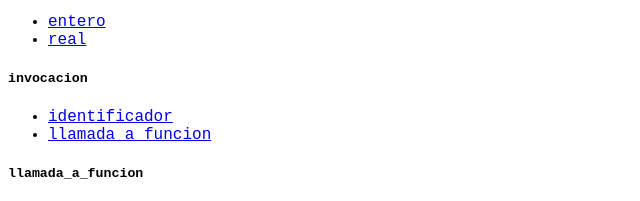
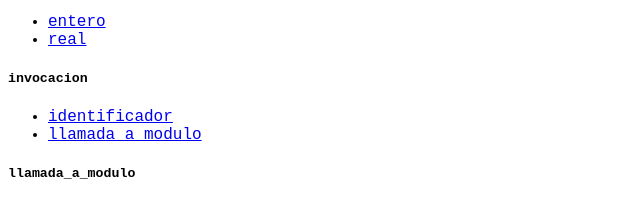
Before and after one commit to pl-lang/jsplint, a website: page documentacion/gramatica.html in a window 1280 px wide. Shown: the part 1680-1881 px from the top of the page, 0-640 px from the left. Drawn offline with Linux system fonts and the light colour scheme.

Commit message:
llamada_a_funcion --> llamada_a_modulo

```diff
--- a/documentacion/gramatica.html
+++ b/documentacion/gramatica.html
@@ -148,12 +148,12 @@
       <h5>invocacion</h5>
       <ul>
         <li><a href="#identificador">identificador</a></li>
-        <li><a href="#llamada_a_funcion">llamada_a_funcion</a></li>
+        <li><a href="#llamada_a_modulo">llamada_a_modulo</a></li>
       </ul>
     </div>
 
     <div class="sheet">
-      <h5 id="llamada_a_funcion">llamada_a_funcion</h5>
+      <h5 id="llamada_a_modulo">llamada_a_modulo</h5>
       <ul>
         <li><a href="#palabra">palabra</a> '(' ')'</li>
         <li><a href="#palabra">palabra</a> '(' <a href="#lista_de_parametros">lista_de_parametros</a> ')'</li>
```
